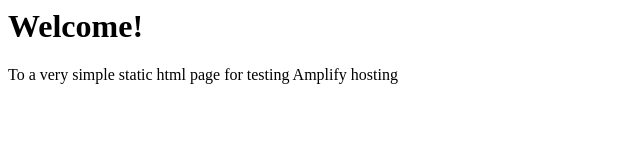
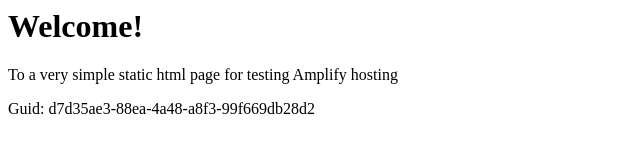
Before and after one commit to aws-aemilia-iad/Github-PR-Commit-Integration-Test-DoNotTouch-Gith-P5X5MO5I-v1-prod-us-east-1, a website: page src/index.html in a window 1280 px wide. Shown: the whole page, without its empty margins (0-640 px from the left). Drawn offline with Linux system fonts and the light colour scheme.

Commit message:
commit from integ tests

```diff
--- a/src/index.html
+++ b/src/index.html
@@ -1,3 +1,5 @@
+
+
 <html lang="en">
 
 <head>
@@ -10,6 +12,6 @@
 <body>
     <h1>Welcome!</h1>
     <p>To a very simple static html page for testing Amplify hosting</p>
-</body>
+    <p>Guid: d7d35ae3-88ea-4a48-a8f3-99f669db28d2</p></body>
 
 </html>
```
